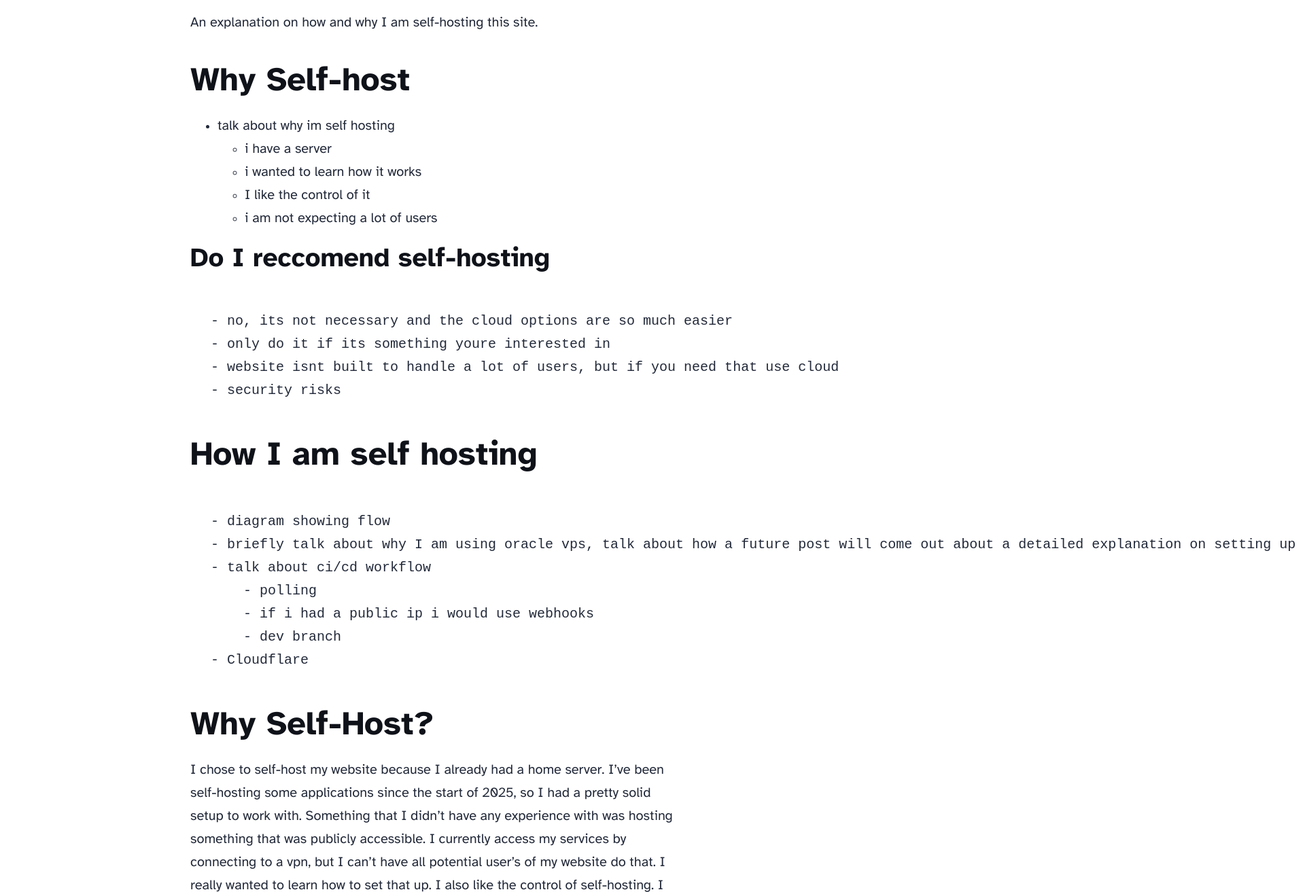
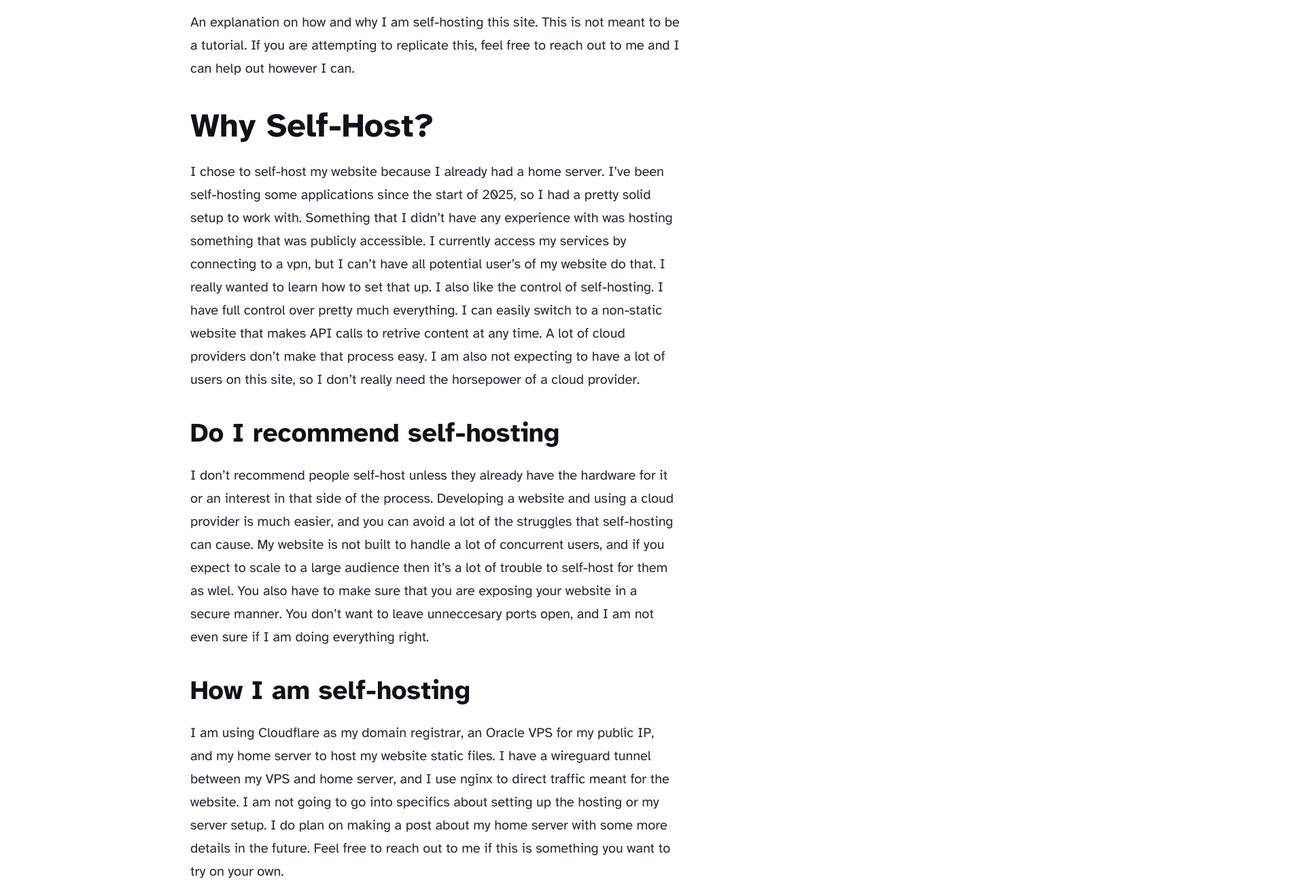
Before and after one commit to aaravchowbey/aaravWebsite, an Astro site in the folder visible-venus/: page /blog/website-self-host in a window 1280 px wide. Shown: the part 856-2169 px from the top of the page at 68% size, 1920 px wide, since content can reach past the window. Built offline with nearby package versions, Linux system fonts and the light colour scheme; Astro itself is replaced by a stand-in of ours.

Commit message:
Added traffic flow diagram. Just need to proofread/edit and post is done

```diff
--- a/visible-venus/src/content/blog/website-self-host.md
+++ b/visible-venus/src/content/blog/website-self-host.md
@@ -5,31 +5,7 @@ pubDate: 'Sept 09 2025'
 heroImage: '../../assets/how-i-host.jpg'
 ---
 
-An explanation on how and why I am self-hosting this site.
-
-## Why Self-host
-
-- talk about why im self hosting
-    - i have a server
-    - i wanted to learn how it works
-    - I like the control of it
-    - i am not expecting a lot of users
-
-### Do I reccomend self-hosting
-    - no, its not necessary and the cloud options are so much easier
-    - only do it if its something youre interested in
-    - website isnt built to handle a lot of users, but if you need that use cloud
-    - security risks
-
-## How I am self hosting
-    - diagram showing flow
-    - briefly talk about why I am using oracle vps, talk about how a future post will come out about a detailed explanation on setting up server
-    - talk about ci/cd workflow
-        - polling
-        - if i had a public ip i would use webhooks
-        - dev branch
-    - Cloudflare
-
+An explanation on how and why I am self-hosting this site. This is not meant to be a tutorial. If you are attempting to replicate this, feel free to reach out to me and I can help out however I can.
 
 ## Why Self-Host?
 I chose to self-host my website because I already had a home server. I've been self-hosting some applications since the start of 2025, so I had a pretty solid setup to work with. Something that I didn't have any experience with was hosting something that was publicly accessible. I currently access my services by connecting to a vpn, but I can't have all potential user's of my website do that. I really wanted to learn how to set that up. I also like the control of self-hosting. I have full control over pretty much everything. I can easily switch to a non-static website that makes API calls to retrive content at any time. A lot of cloud providers don't make that process easy. I am also not expecting to have a lot of users on this site, so I don't really need the horsepower of a cloud provider.
@@ -38,7 +14,9 @@ I chose to self-host my website because I already had a home server. I've been s
 I don't recommend people self-host unless they already have the hardware for it or an interest in that side of the process. Developing a website and using a cloud provider is much easier, and you can avoid a lot of the struggles that self-hosting can cause. My website is not built to handle a lot of concurrent users, and if you expect to scale to a large audience then it's a lot of trouble to self-host for them as wlel. You also have to make sure that you are exposing your website in a secure manner. You don't want to leave unneccesary ports open, and I am not even sure if I am doing everything right.
 
 ### How I am self-hosting
-I am using cloudflare for my domain name, an Oracle VPS for my public IP, and my home server to host my website static files. I have a wireguard tunnel between my VPS and home server, and I use nginx to direct traffic meant for the website.
+I am using Cloudflare as my domain registrar, an Oracle VPS for my public IP, and my home server to host my website static files. I have a wireguard tunnel between my VPS and home server, and I use nginx to direct traffic meant for the website. I am not going to go into specifics about setting up the hosting or my server setup. I do plan on making a post about my home server with some more details in the future. Feel free to reach out to me if this is something you want to try on your own.
+
+![User to Cloudflare to Oracle to Home Server to Ubuntu VM](../../assets/how-i-host-diagram.jpg "Diagram showing flow of traffic")
 
 ##### Why do I have a VPS?
 My ISP uses CGNAT, which means that I don't get a public IP address. To get around this, I use a VPS (Virtual Private Server). Oracle has a free tier that doesn't have a time constraint associated with it. There are a few cloud providers that have free VPS options. I use Oracle because it's free as long as you provision your VPS within certain limits. I know AWS is another popular option, but their free tier only lasts a year. I know that using a VPS goes against the core principle of self-hosting, because I have to rely on a cloud provider. In my case, I keep all of my data on my home server, and only use the VPS for the public IP. I'll be making a detailed post on my home server setup in the future and cover the specifics on my setup.
```
Also changed, not shown: visible-venus/src/assets/how-i-host-diagram.jpg (added).
